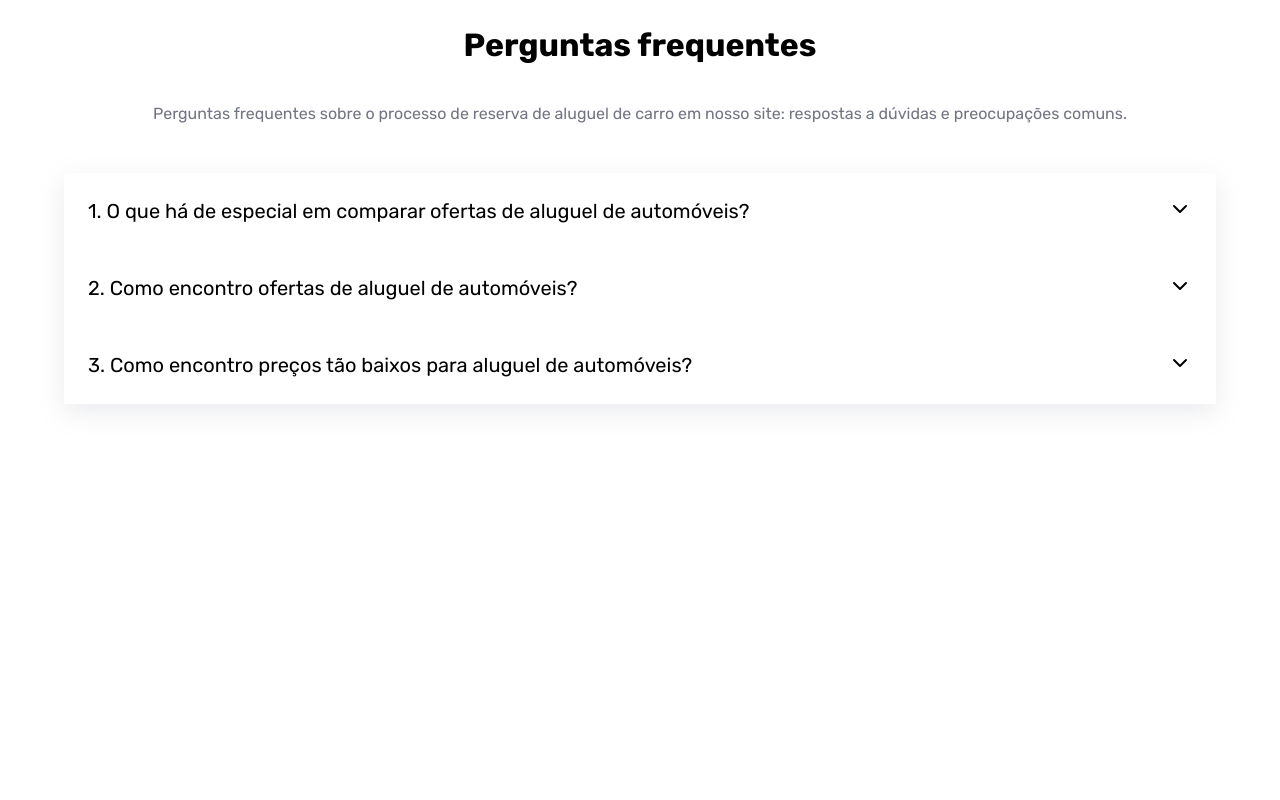
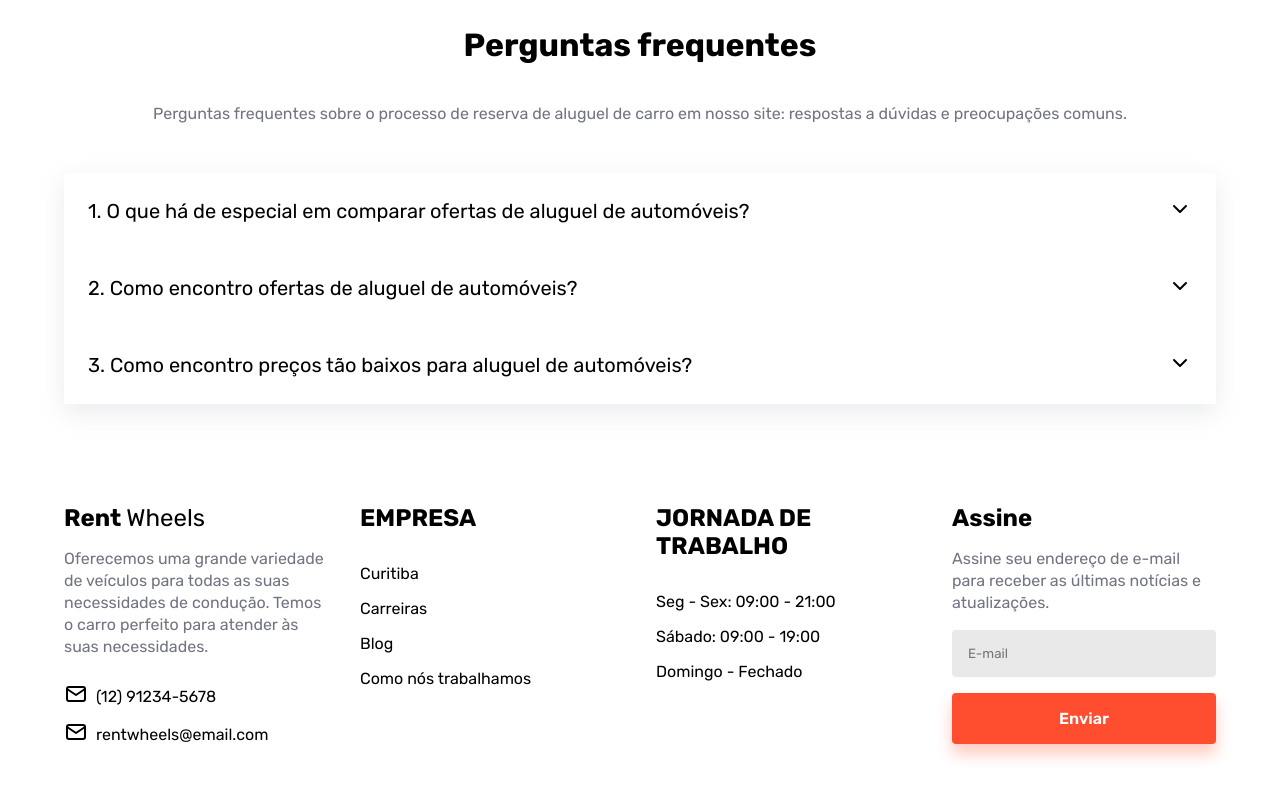
Before and after one commit to MorettiLeonardo/car-rent, a React (Create React App) app: page / in a window 1280 px wide. Shown: the part 4628-5428 px from the top of the page. Built offline with nearby package versions, Linux system fonts and the light colour scheme.

Commit message:
feat: footer

```diff
--- a/src/assets/svg/arrow.tsx
+++ /dev/null
@@ -1,16 +0,0 @@
-export const arrow = (
-  <svg
-    xmlns="http://www.w3.org/2000/svg"
-    width="24"
-    height="24"
-    viewBox="0 0 24 24"
-    fill="none"
-    stroke="currentColor"
-    strokeWidth="2"
-    strokeLinecap="round"
-    strokeLinejoin="round"
-    className="tabler-icon tabler-icon-chevron-down"
-  >
-    <path d="M6 9l6 6l6 -6"></path>
-  </svg>
-)
--- a/src/assets/svg/path.tsx
+++ b/src/assets/svg/path.tsx
@@ -15,3 +15,56 @@ export const path = (
     <path d="M19 11h-4a1 1 0 0 1 -1 -1v-3a1 1 0 0 1 1 -1h3a1 1 0 0 1 1 1v6c0 2.667 -1.333 4.333 -4 5"></path>
   </svg>
 )
+
+export const arrow = (
+  <svg
+    xmlns="http://www.w3.org/2000/svg"
+    width="24"
+    height="24"
+    viewBox="0 0 24 24"
+    fill="none"
+    stroke="currentColor"
+    strokeWidth="2"
+    strokeLinecap="round"
+    strokeLinejoin="round"
+    className="tabler-icon tabler-icon-chevron-down"
+  >
+    <path d="M6 9l6 6l6 -6"></path>
+  </svg>
+)
+
+export const phone = (
+  <svg
+    xmlns="http://www.w3.org/2000/svg"
+    width="24"
+    height="24"
+    viewBox="0 0 24 24"
+    fill="none"
+    stroke="currentColor"
+    strokeWidth="2"
+    strokeLinecap="round"
+    strokeLinejoin="round"
+    className="tabler-icon tabler-icon-mail"
+  >
+    <path d="M3 7a2 2 0 0 1 2 -2h14a2 2 0 0 1 2 2v10a2 2 0 0 1 -2 2h-14a2 2 0 0 1 -2 -2v-10z"></path>
+    <path d="M3 7l9 6l9 -6"></path>
+  </svg>
+)
+
+export const letter = (
+  <svg
+    xmlns="http://www.w3.org/2000/svg"
+    width="24"
+    height="24"
+    viewBox="0 0 24 24"
+    fill="none"
+    stroke="currentColor"
+    strokeWidth="2"
+    strokeLinecap="round"
+    strokeLinejoin="round"
+    className="tabler-icon tabler-icon-mail"
+  >
+    <path d="M3 7a2 2 0 0 1 2 -2h14a2 2 0 0 1 2 2v10a2 2 0 0 1 -2 2h-14a2 2 0 0 1 -2 -2v-10z"></path>
+    <path d="M3 7l9 6l9 -6"></path>
+  </svg>
+)
--- a/src/components/Faq/index.tsx
+++ b/src/components/Faq/index.tsx
@@ -1,6 +1,6 @@
 import { useState } from 'react'
 import { Container, QuestionsContainer } from './styles'
-import { arrow } from '../../assets/svg/arrow'
+import { arrow } from '../../assets/svg/path'
 
 const Faq = () => {
   const [question1, setQuestion1] = useState(false)
--- a/src/components/Faq/styles.ts
+++ b/src/components/Faq/styles.ts
@@ -4,7 +4,6 @@ import { colors } from '../../styles'
 export const Container = styled.div`
   text-align: center;
   padding-top: 200px;
-  padding-bottom: 10000px;
 
   > h4 {
     font-size: 24px;
@@ -47,6 +46,7 @@ export const QuestionsContainer = styled.div`
   }
 
   h4 {
+    transition: 0.3s;
     display: flex;
     justify-content: space-between;
     align-items: center;
--- /dev/null
+++ b/src/components/Footer/index.tsx
@@ -0,0 +1,72 @@
+import Button from '../Button'
+
+import { letter, phone } from '../../assets/svg/path'
+
+import { Container, Infos, ListInfos, ContactInfo } from './styles'
+
+const Footer = () => (
+  <footer className="container">
+    <Container>
+      <Infos>
+        <h3>
+          Rent <span>Wheels</span>
+        </h3>
+        <p>
+          Oferecemos uma grande variedade de veículos para todas as suas
+          necessidades de condução. Temos o carro perfeito para atender às suas
+          necessidades.
+        </p>
+        <ContactInfo>
+          <p>
+            <span>{phone}</span> (12) 91234-5678
+          </p>
+          <p>
+            <span>{letter}</span> rentwheels@email.com
+          </p>
+        </ContactInfo>
+      </Infos>
+      <Infos>
+        <h3>EMPRESA</h3>
+        <ListInfos>
+          <li>
+            <a href="#">Curitiba</a>
+          </li>
+          <li>
+            <a href="#">Carreiras</a>
+          </li>
+          <li>
+            <a href="#">Blog</a>
+          </li>
+          <li>
+            <a href="#">Como nós trabalhamos</a>
+          </li>
+        </ListInfos>
+      </Infos>
+      <Infos>
+        <h3>JORNADA DE TRABALHO</h3>
+        <ListInfos>
+          <li>
+            <a href="#">Seg - Sex: 09:00 - 21:00</a>
+          </li>
+          <li>
+            <a href="#">Sábado: 09:00 - 19:00</a>
+          </li>
+          <li>
+            <a href="#">Domingo - Fechado</a>
+          </li>
+        </ListInfos>
+      </Infos>
+      <Infos>
+        <h3>Assine</h3>
+        <p>
+          Assine seu endereço de e-mail para receber as últimas notícias e
+          atualizações.
+        </p>
+        <input type="text" placeholder="E-mail" />
+        <Button color="orange" text="Enviar" />
+      </Infos>
+    </Container>
+  </footer>
+)
+
+export default Footer
--- /dev/null
+++ b/src/components/Footer/styles.ts
@@ -0,0 +1,61 @@
+import styled from 'styled-components'
+import { colors } from '../../styles'
+
+export const Container = styled.div`
+  display: grid;
+  column-gap: 32px;
+  grid-template-columns: 1fr 1fr 1fr 1fr;
+  padding: 100px 0;
+`
+
+export const Infos = styled.div`
+  display: flex;
+  flex-direction: column;
+  gap: 16px;
+
+  h3 {
+    font-size: 24px;
+  }
+
+  span {
+    font-weight: normal;
+  }
+
+  p {
+    color: ${colors.gray};
+    line-height: 22px;
+  }
+
+  input {
+    text-align: start;
+    background-color: ${colors.lightGrey};
+    padding: 16px;
+    border: none;
+    border-radius: 4px;
+  }
+`
+
+export const ContactInfo = styled.p`
+  p {
+    color: ${colors.black};
+    margin-top: 8px;
+    display: flex;
+    gap: 8px;
+    align-items: center;
+  }
+`
+
+export const ListInfos = styled.ul`
+  li {
+    margin-top: 16px;
+  }
+
+  a {
+    color: ${colors.black};
+    transition: 0.4s;
+
+    &:hover {
+      color: ${colors.orange};
+    }
+  }
+`
--- a/src/pages/Home/index.tsx
+++ b/src/pages/Home/index.tsx
@@ -2,6 +2,7 @@ import Banner from '../../components/Banner'
 import BookContent from '../../components/BookContent'
 import ChooseUs from '../../components/ChooseUs'
 import Faq from '../../components/Faq'
+import Footer from '../../components/Footer'
 import Header from '../../components/Header'
 import Hero from '../../components/Hero'
 import PickCar from '../../components/PickCar'
@@ -21,6 +22,7 @@ const Home = () => (
       <ChooseUs />
       <Testimonials />
       <Faq />
+      <Footer />
     </HomeContainer>
   </>
 )
--- a/src/styles.ts
+++ b/src/styles.ts
@@ -18,6 +18,7 @@ const GlobalStyle = createGlobalStyle`
     box-sizing: border-box;
     font-family: "Rubik", sans-serif;
     list-style: none;
+    text-decoration: none;
     scrollbar-color: ${colors.orange} ${colors.white};
     scrollbar-width: thin;
   }
```
